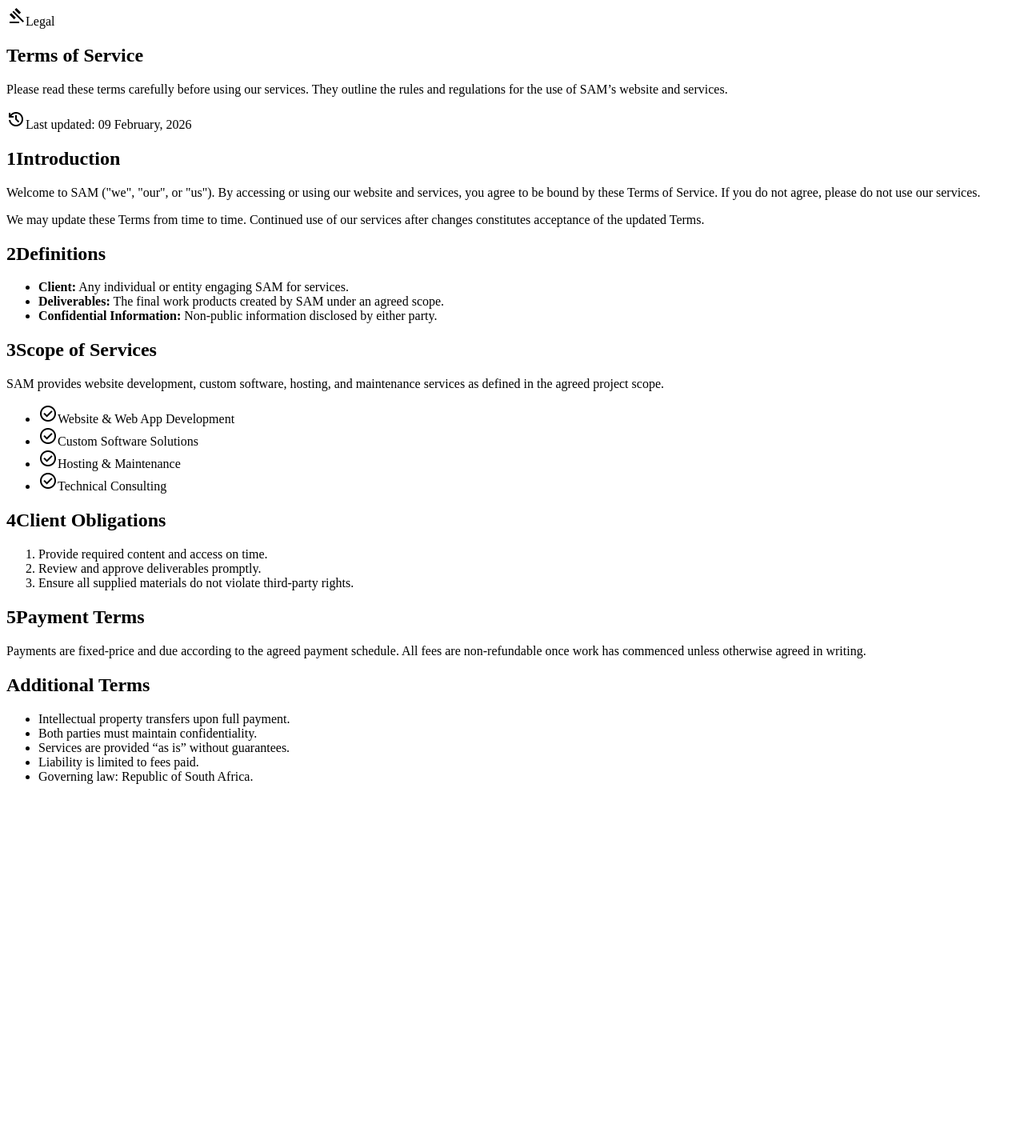
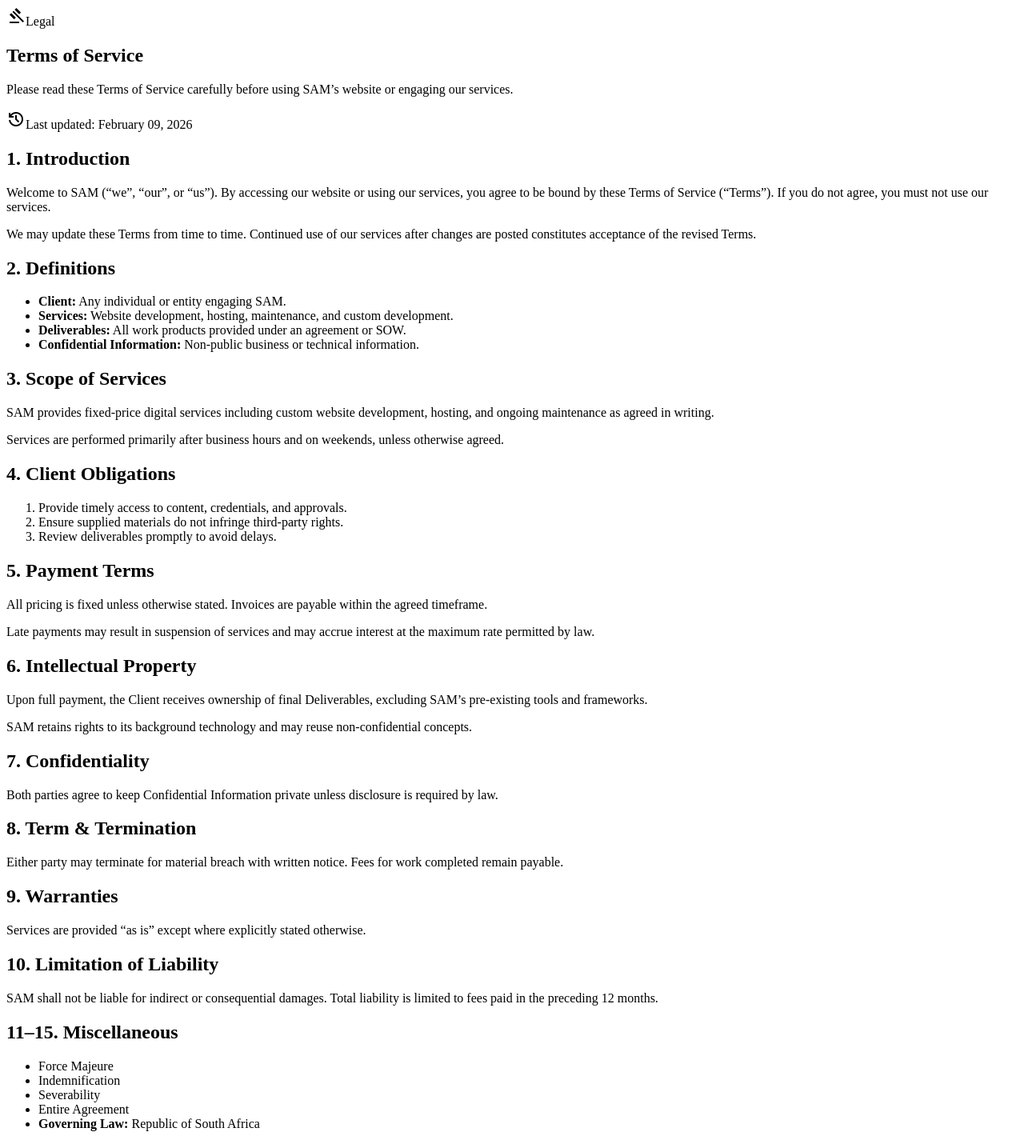
Before and after one commit to Jerrell-Abrahams/sam_website, a Next.js app in the folder sam/: page /terms-of-service in a window 1280 px wide. Shown: the whole page at 80% size. Before the commit the page ends 996 px from the top, so only its background shows below. Built offline with nearby package versions, Linux system fonts and the light colour scheme.

Commit message:
update: Some Changes

```diff
--- a/sam/src/app/components/Footer.js
+++ b/sam/src/app/components/Footer.js
@@ -54,7 +54,7 @@ export default function Footer() {
                 <div className="max-w-7xl mx-auto px-6 mt-16 pt-8 border-t border-slate-200 dark:border-white/5 flex flex-col md:flex-row justify-between items-center gap-4">
                     <p className="text-xs text-slate-500 dark:text-slate-500">© {new Date().getFullYear()} SAM Digital Engineering. All rights reserved.</p>
                     <div className="flex gap-6 text-xs text-slate-500 dark:text-slate-500">
-                        <a className="hover:text-white" href="#">Privacy Policy</a>
+                        <a className="hover:text-white" href="/privacy-policy">Privacy Policy</a>
                         <a className="hover:text-white" href="/terms-of-service">Terms of Service</a>
                     </div>
                 </div>
--- a/sam/src/app/components/TermsOfServices.js
+++ b/sam/src/app/components/TermsOfServices.js
@@ -1,150 +1,154 @@
-export default function TermsOfServices() {
+export default function TermsOfService() {
     return (
         <main className="flex-grow">
-
-            {/* Hero */}
             <section className="relative px-6 py-12 lg:px-20 lg:py-20 bg-gradient-to-b from-background-dark to-charcoal-glass">
-                <div className="max-w-5xl mx-auto">
+                <div className="max-w-[1200px] mx-auto">
                     <div className="flex flex-col gap-4">
                         <div className="flex items-center gap-2 text-primary font-medium text-sm uppercase tracking-wider">
                             <span className="material-symbols-outlined text-lg">gavel</span>
                             <span>Legal</span>
                         </div>
 
-                        <h1 className="text-4xl md:text-6xl font-black">
+                        <h1 className="text-4xl md:text-6xl font-black tracking-tight">
                             Terms of Service
                         </h1>
 
-                        <p className="text-gray-400 text-lg max-w-2xl">
-                            Please read these terms carefully before using our services. They
-                            outline the rules and regulations for the use of SAM’s website and
-                            services.
+                        <p className="text-slate-400 max-w-2xl">
+                            Please read these Terms of Service carefully before using SAM’s
+                            website or engaging our services.
                         </p>
 
-                        <div className="flex items-center gap-2 mt-4 text-sm text-gray-400 bg-white/5 w-fit px-3 py-1.5 rounded-full border border-white/10">
+                        <div className="flex items-center gap-2 mt-4 text-sm text-slate-400/80 bg-white/5 w-fit px-3 py-1.5 rounded-full border border-white/10">
                             <span className="material-symbols-outlined text-base">history</span>
-                            <span>Last updated: 09 February, 2026</span>
+                            <span>Last updated: February 09, 2026</span>
                         </div>
                     </div>
                 </div>
             </section>
 
-            <section className="max-w-5xl mx-auto px-6 py-12 flex flex-col gap-12 text-gray-300 leading-relaxed">
-
-                <section id="intro">
-                    <h2 className="text-2xl font-bold text-white mb-4 flex items-center gap-3">
-                        <span className="flex items-center justify-center w-8 h-8 rounded-full bg-white/10 text-primary text-sm">
-                            1
-                        </span>
-                        Introduction
-                    </h2>
+            <section className="max-w-[1200px] mx-auto px-6 lg:px-20 py-16 flex flex-col gap-12 text-slate-300 leading-relaxed">
+                <section id="intro" className="scroll-mt-28">
+                    <h2 className="text-2xl font-bold text-white mb-4">1. Introduction</h2>
                     <p className="mb-4">
-                        Welcome to SAM ("we", "our", or "us"). By accessing or using our
-                        website and services, you agree to be bound by these Terms of
-                        Service. If you do not agree, please do not use our services.
+                        Welcome to SAM (“we”, “our”, or “us”). By accessing our website or
+                        using our services, you agree to be bound by these Terms of Service
+                        (“Terms”). If you do not agree, you must not use our services.
                     </p>
                     <p>
                         We may update these Terms from time to time. Continued use of our
-                        services after changes constitutes acceptance of the updated Terms.
+                        services after changes are posted constitutes acceptance of the
+                        revised Terms.
                     </p>
                 </section>
 
-                <section id="definitions" className="pt-8 border-t border-white/10">
-                    <h2 className="text-2xl font-bold text-white mb-4 flex items-center gap-3">
-                        <span className="flex items-center justify-center w-8 h-8 rounded-full bg-white/10 text-primary text-sm">
-                            2
-                        </span>
-                        Definitions
-                    </h2>
-                    <ul className="list-disc pl-5 space-y-3 marker:text-primary">
-                        <li>
-                            <strong className="text-white">Client:</strong> Any individual or
-                            entity engaging SAM for services.
-                        </li>
-                        <li>
-                            <strong className="text-white">Deliverables:</strong> The final
-                            work products created by SAM under an agreed scope.
-                        </li>
-                        <li>
-                            <strong className="text-white">Confidential Information:</strong>{" "}
-                            Non-public information disclosed by either party.
-                        </li>
+                {/* 2. Definitions */}
+                <section id="definitions" className="scroll-mt-28 border-t border-white/10 pt-8">
+                    <h2 className="text-2xl font-bold text-white mb-4">2. Definitions</h2>
+                    <ul className="list-disc pl-5 space-y-3">
+                        <li><strong className="text-white">Client:</strong> Any individual or entity engaging SAM.</li>
+                        <li><strong className="text-white">Services:</strong> Website development, hosting, maintenance, and custom development.</li>
+                        <li><strong className="text-white">Deliverables:</strong> All work products provided under an agreement or SOW.</li>
+                        <li><strong className="text-white">Confidential Information:</strong> Non-public business or technical information.</li>
                     </ul>
                 </section>
 
-                <section id="scope" className="pt-8 border-t border-white/10">
-                    <h2 className="text-2xl font-bold text-white mb-4 flex items-center gap-3">
-                        <span className="flex items-center justify-center w-8 h-8 rounded-full bg-white/10 text-primary text-sm">
-                            3
-                        </span>
-                        Scope of Services
-                    </h2>
+                {/* 3. Scope of Services */}
+                <section id="scope" className="scroll-mt-28 border-t border-white/10 pt-8">
+                    <h2 className="text-2xl font-bold text-white mb-4">3. Scope of Services</h2>
                     <p className="mb-4">
-                        SAM provides website development, custom software, hosting, and
-                        maintenance services as defined in the agreed project scope.
+                        SAM provides fixed-price digital services including custom website
+                        development, hosting, and ongoing maintenance as agreed in writing.
                     </p>
-
-                    <div className="bg-white/5 p-6 rounded-lg border border-white/10">
-                        <ul className="grid grid-cols-1 md:grid-cols-2 gap-4">
-                            {[
-                                "Website & Web App Development",
-                                "Custom Software Solutions",
-                                "Hosting & Maintenance",
-                                "Technical Consulting",
-                            ].map((item) => (
-                                <li key={item} className="flex items-start gap-2">
-                                    <span className="material-symbols-outlined text-primary text-sm mt-1">
-                                        check_circle
-                                    </span>
-                                    <span className="text-sm">{item}</span>
-                                </li>
-                            ))}
-                        </ul>
-                    </div>
+                    <p>
+                        Services are performed primarily after business hours and on
+                        weekends, unless otherwise agreed.
+                    </p>
                 </section>
 
                 {/* 4. Client Obligations */}
-                <section id="obligations" className="pt-8 border-t border-white/10">
-                    <h2 className="text-2xl font-bold text-white mb-4 flex items-center gap-3">
-                        <span className="flex items-center justify-center w-8 h-8 rounded-full bg-white/10 text-primary text-sm">
-                            4
-                        </span>
-                        Client Obligations
-                    </h2>
+                <section id="obligations" className="scroll-mt-28 border-t border-white/10 pt-8">
+                    <h2 className="text-2xl font-bold text-white mb-4">4. Client Obligations</h2>
                     <ol className="list-decimal pl-5 space-y-3">
-                        <li>Provide required content and access on time.</li>
-                        <li>Review and approve deliverables promptly.</li>
-                        <li>
-                            Ensure all supplied materials do not violate third-party rights.
-                        </li>
+                        <li>Provide timely access to content, credentials, and approvals.</li>
+                        <li>Ensure supplied materials do not infringe third-party rights.</li>
+                        <li>Review deliverables promptly to avoid delays.</li>
                     </ol>
                 </section>
 
-                {/* 5. Payments */}
-                <section id="payments" className="pt-8 border-t border-white/10">
-                    <h2 className="text-2xl font-bold text-white mb-4 flex items-center gap-3">
-                        <span className="flex items-center justify-center w-8 h-8 rounded-full bg-white/10 text-primary text-sm">
-                            5
-                        </span>
-                        Payment Terms
-                    </h2>
+                {/* 5. Payment Terms */}
+                <section id="payments" className="scroll-mt-28 border-t border-white/10 pt-8">
+                    <h2 className="text-2xl font-bold text-white mb-4">5. Payment Terms</h2>
+                    <p className="mb-4">
+                        All pricing is fixed unless otherwise stated. Invoices are payable
+                        within the agreed timeframe.
+                    </p>
                     <p>
-                        Payments are fixed-price and due according to the agreed payment
-                        schedule. All fees are non-refundable once work has commenced unless
-                        otherwise agreed in writing.
+                        Late payments may result in suspension of services and may accrue
+                        interest at the maximum rate permitted by law.
                     </p>
                 </section>
 
-                <section className="pt-8 border-t border-white/10">
-                    <h2 className="text-2xl font-bold text-white mb-4">
-                        Additional Terms
-                    </h2>
-                    <ul className="space-y-3">
-                        <li>Intellectual property transfers upon full payment.</li>
-                        <li>Both parties must maintain confidentiality.</li>
-                        <li>Services are provided “as is” without guarantees.</li>
-                        <li>Liability is limited to fees paid.</li>
-                        <li>Governing law: Republic of South Africa.</li>
+                {/* 6. Intellectual Property */}
+                <section id="intellectual" className="scroll-mt-28 border-t border-white/10 pt-8">
+                    <h2 className="text-2xl font-bold text-white mb-4">6. Intellectual Property</h2>
+                    <p className="mb-4">
+                        Upon full payment, the Client receives ownership of final
+                        Deliverables, excluding SAM’s pre-existing tools and frameworks.
+                    </p>
+                    <p>
+                        SAM retains rights to its background technology and may reuse
+                        non-confidential concepts.
+                    </p>
+                </section>
+
+                {/* 7. Confidentiality */}
+                <section id="confidentiality" className="scroll-mt-28 border-t border-white/10 pt-8">
+                    <h2 className="text-2xl font-bold text-white mb-4">7. Confidentiality</h2>
+                    <p>
+                        Both parties agree to keep Confidential Information private unless
+                        disclosure is required by law.
+                    </p>
+                </section>
+
+                {/* 8. Termination */}
+                <section id="termination" className="scroll-mt-28 border-t border-white/10 pt-8">
+                    <h2 className="text-2xl font-bold text-white mb-4">8. Term & Termination</h2>
+                    <p>
+                        Either party may terminate for material breach with written notice.
+                        Fees for work completed remain payable.
+                    </p>
+                </section>
+
+                {/* 9. Warranties */}
+                <section id="warranties" className="scroll-mt-28 border-t border-white/10 pt-8">
+                    <h2 className="text-2xl font-bold text-white mb-4">9. Warranties</h2>
+                    <p>
+                        Services are provided “as is” except where explicitly stated
+                        otherwise.
+                    </p>
+                </section>
+
+                {/* 10. Limitation of Liability */}
+                <section id="liability" className="scroll-mt-28 border-t border-white/10 pt-8">
+                    <h2 className="text-2xl font-bold text-white mb-4">10. Limitation of Liability</h2>
+                    <p>
+                        SAM shall not be liable for indirect or consequential damages. Total
+                        liability is limited to fees paid in the preceding 12 months.
+                    </p>
+                </section>
+
+                {/* 11–15. Misc */}
+                <section id="misc" className="scroll-mt-28 border-t border-white/10 pt-8">
+                    <h2 className="text-2xl font-bold text-white mb-4">11–15. Miscellaneous</h2>
+                    <ul className="list-disc pl-5 space-y-3">
+                        <li>Force Majeure</li>
+                        <li>Indemnification</li>
+                        <li>Severability</li>
+                        <li>Entire Agreement</li>
+                        <li>
+                            <strong className="text-white">Governing Law:</strong> Republic of
+                            South Africa
+                        </li>
                     </ul>
                 </section>
 
```
Also changed, not shown: sam/src/app/components/PrivacyPolicy.js (added, +175 -0 lines), sam/src/app/components/Services.js (+10 -7 lines), sam/src/app/privacy-policy/page.js (added, +7 -0 lines).
